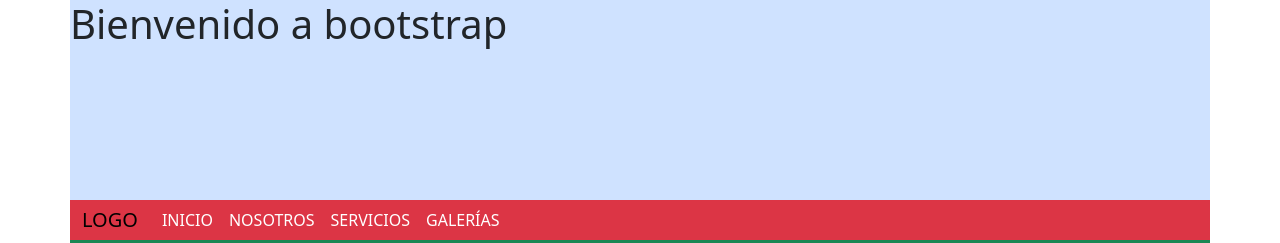
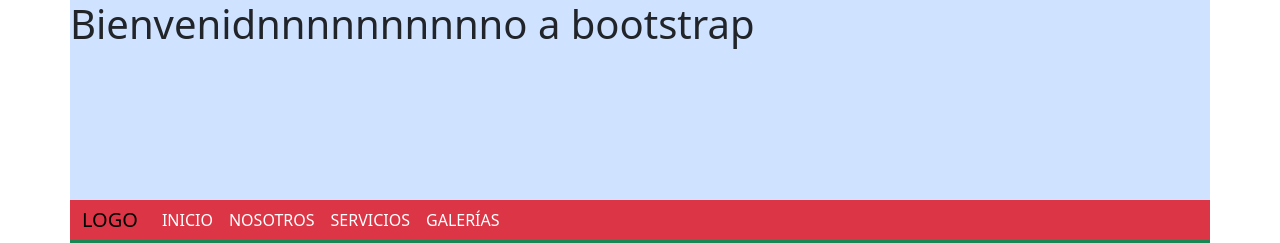
Before and after one commit to JTerronesg/almacen, a plain HTML site: page index.html in a window 1280 px wide. Shown: the top 243 px of the page. Drawn offline with nearby package versions, Linux system fonts and the light colour scheme.

Commit message:
Update index.html

```diff
--- a/index.html
+++ b/index.html
@@ -11,7 +11,7 @@
 
 <body>
     <header class="container bg-primary-subtle encabezado">
-       <h1>Bienvenido a bootstrap</h1>
+       <h1>Bienvenidnnnnnnnnnno a bootstrap</h1>
     </header>
 
     <nav class="container navbar navbar-expand-lg bg-danger">
```
